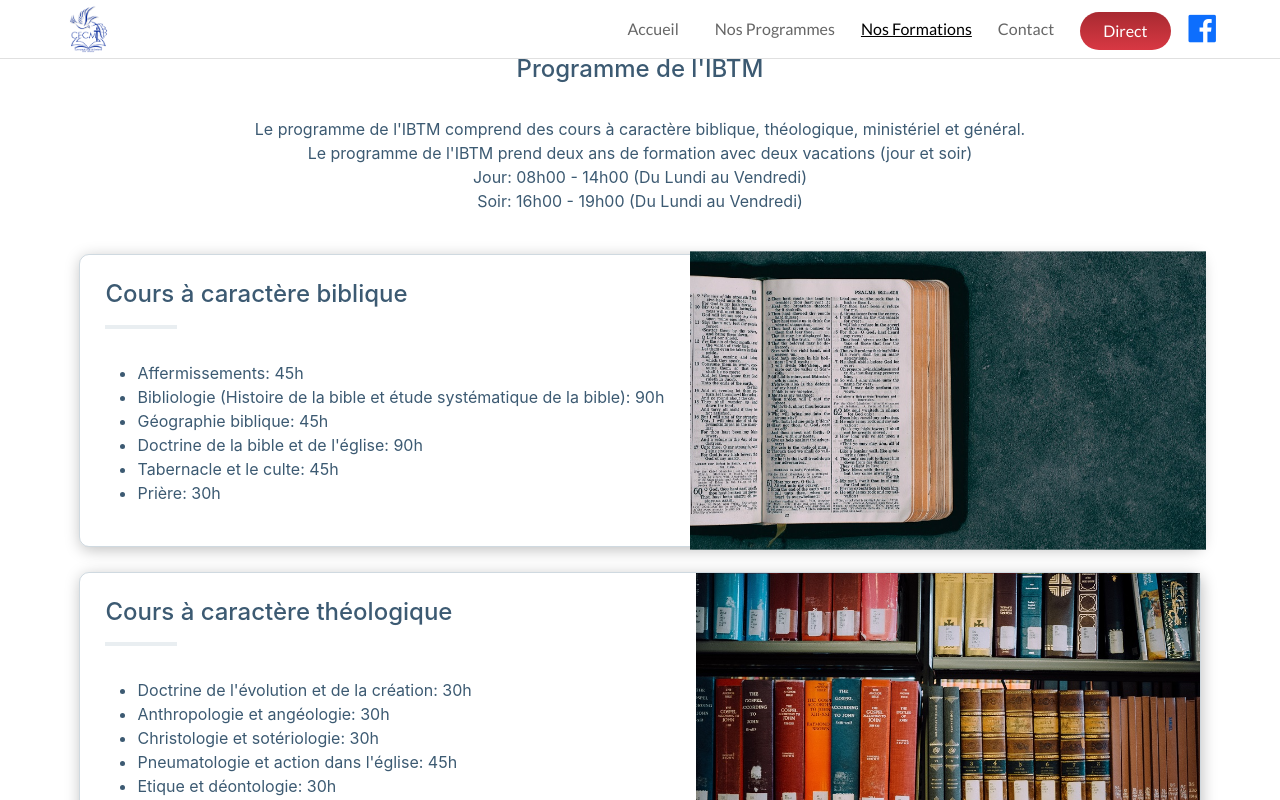
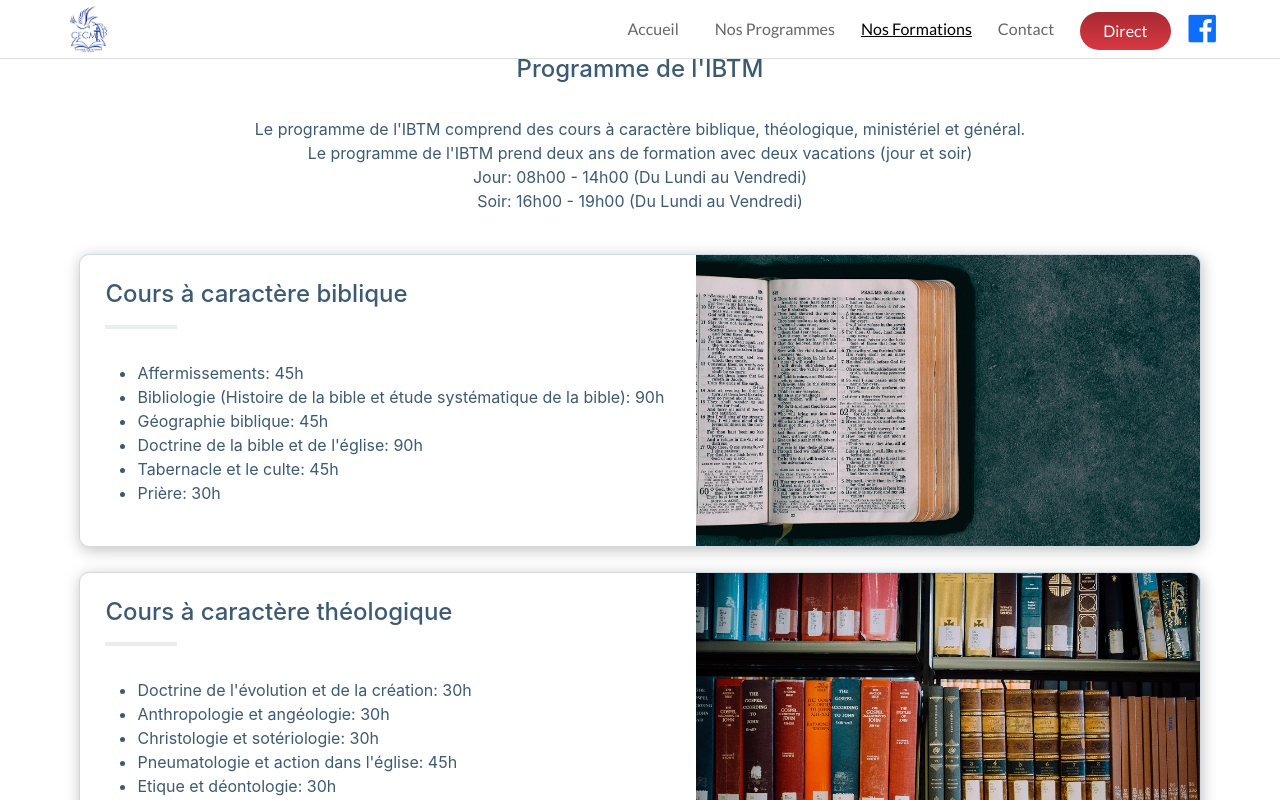
Before and after one commit to Olivier-Kango/cfcm, a React (Create React App) app: page /formation in a window 1280 px wide. In both pictures the pointer is over the element 947 px from the left and 893 px from the top of the page. Shown: the part 493-1293 px from the top of the page. Built offline with nearby package versions, Linux system fonts and the light colour scheme; a web font is replaced by a local one.

Commit message:
Add transform

```diff
--- a/src/styling/Formation.scss
+++ b/src/styling/Formation.scss
@@ -83,6 +83,7 @@ $primary-color: #336c8f;
       justify-content: space-between;
       align-items: center;
       position: relative;
+      overflow: hidden;
 
       & > div:first-of-type {
         padding: 25px;
@@ -101,7 +102,7 @@ $primary-color: #336c8f;
         height: 100%;
 
         &:hover {
-          transform: scale(1.025);
+          transform: scale(1.025) translateX(1.2%);
         }
       }
 
```
